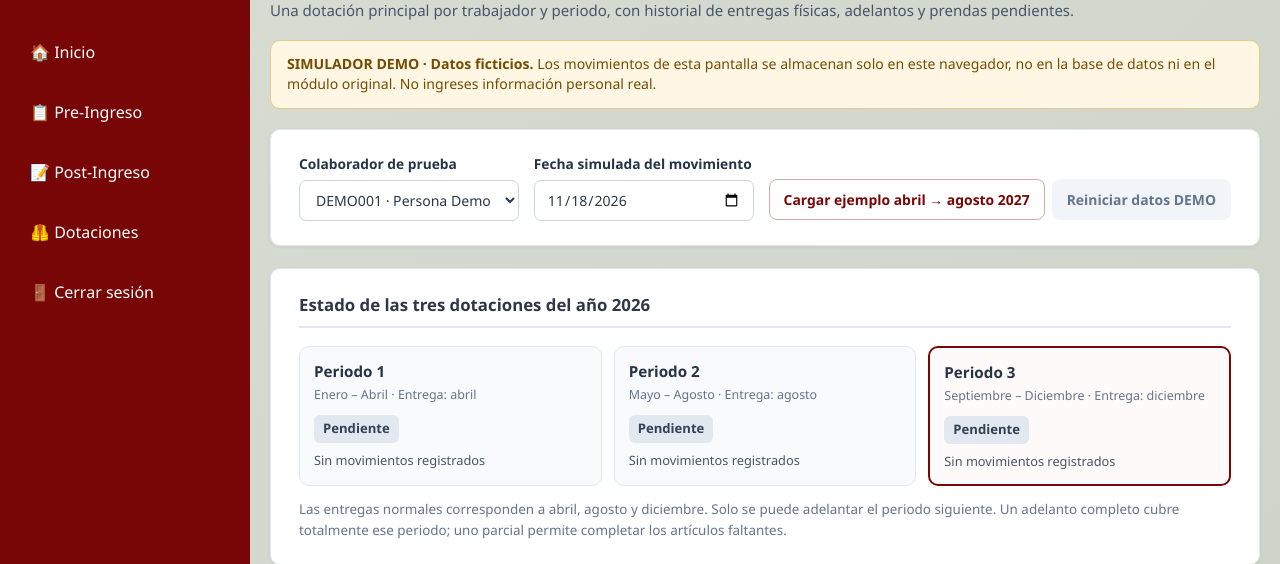
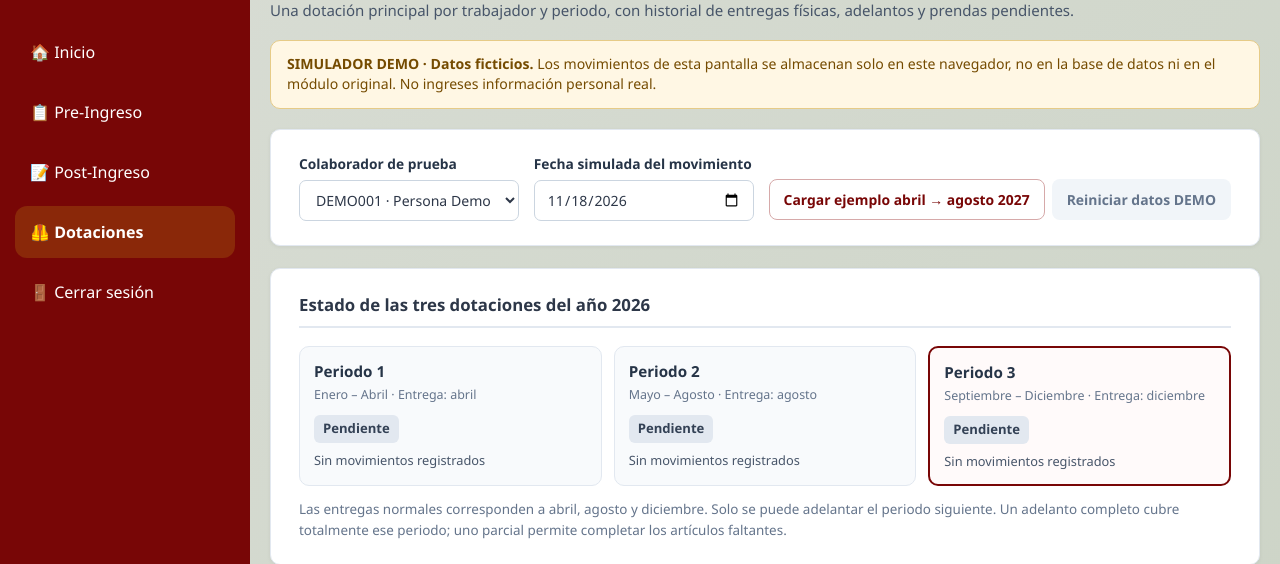
Before and after one commit to Sebastian1047/Gestion-humana, a PHP site: page /View/ControlCuatrimestral.php in a window 1280 px wide. Shown: the part 129-693 px from the top of the page. Run offline with PHP 8.4, Linux system fonts and the light colour scheme; the visitor is signed in with stand-in values (Sample User, id 1).

Commit message:
feat(demo): destacar Dotaciones en la nueva vista

```diff
--- a/View/partials/sidebar.php
+++ b/View/partials/sidebar.php
@@ -23,7 +23,7 @@ $paginas_preingreso = ['preingreso.php', 'entrevistaPreSele.php'];
                     <li><a href="dashboard.php" class="<?= ($pagina_actual == 'dashboard.php') ? 'active' : '' ?>">🏠 Inicio</a></li>
                     <li><a href="preingreso.php" class="<?= in_array($pagina_actual, $paginas_preingreso) ? 'active' : '' ?>">📋 Pre-Ingreso</a></li>
                     <li><a href="postingreso.php" class="<?= ($pagina_actual == 'postingreso.php') ? 'active' : '' ?>">📝 Post-Ingreso</a></li>
-                    <li><a href="Dotacion.php" class="<?= in_array($pagina_actual, ['Dotacion.php', 'NuevaDotacion.php', 'editarDotacion.php', 'Verdotacion.php', 'TallasExistencias.php', 'EquivalenciasBodega.php']) ? 'active' : '' ?>">🦺 Dotaciones</a></li>
+                    <li><a href="Dotacion.php" class="<?= in_array($pagina_actual, ['Dotacion.php', 'NuevaDotacion.php', 'editarDotacion.php', 'Verdotacion.php', 'TallasExistencias.php', 'EquivalenciasBodega.php', 'ControlCuatrimestral.php']) ? 'active' : '' ?>">🦺 Dotaciones</a></li>
                     <li>
                         <a href="../Controller/logout.php" class="btn-logout" id="btnLogout"> 🚪 Cerrar sesión</a>
 
```
